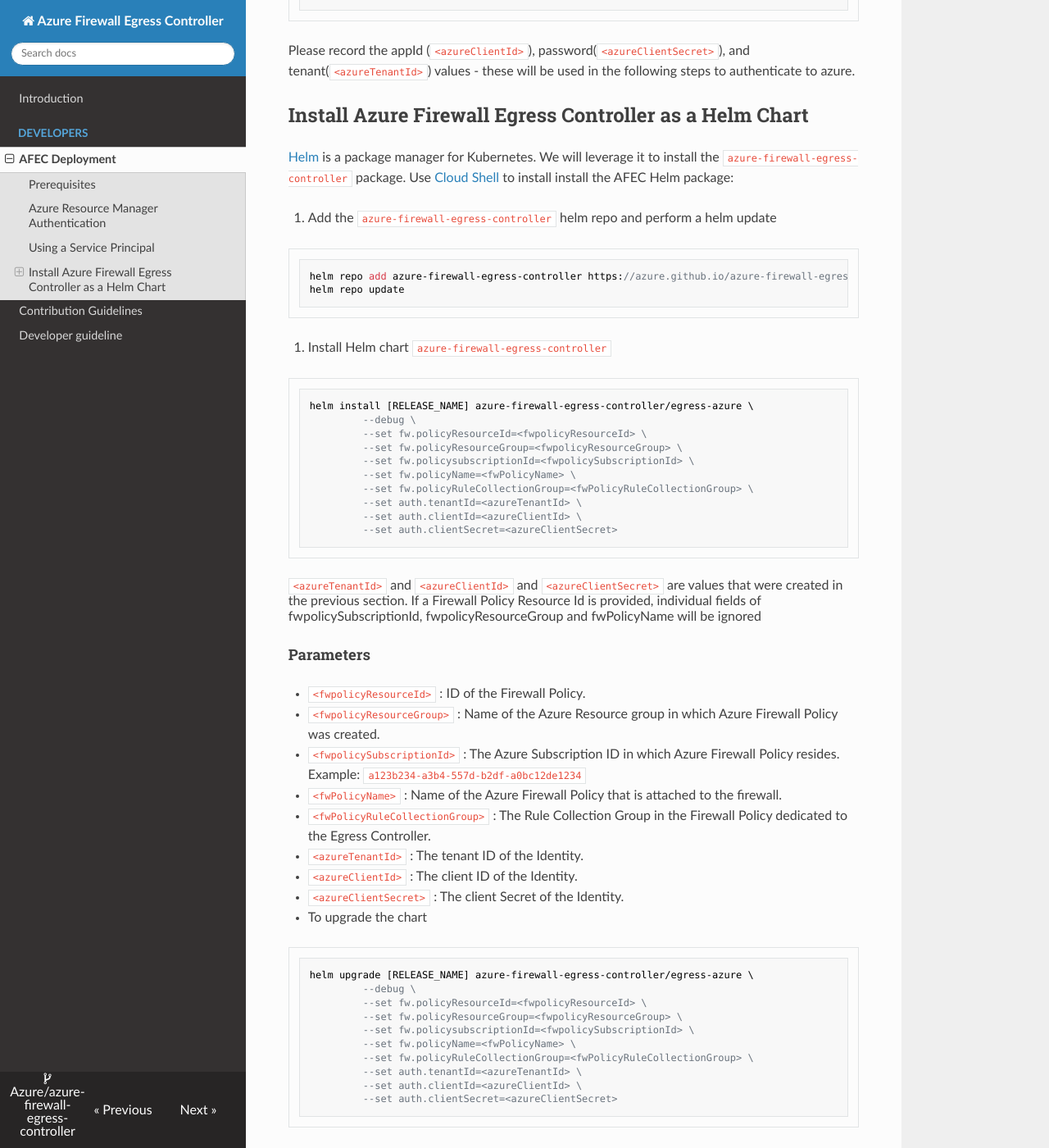
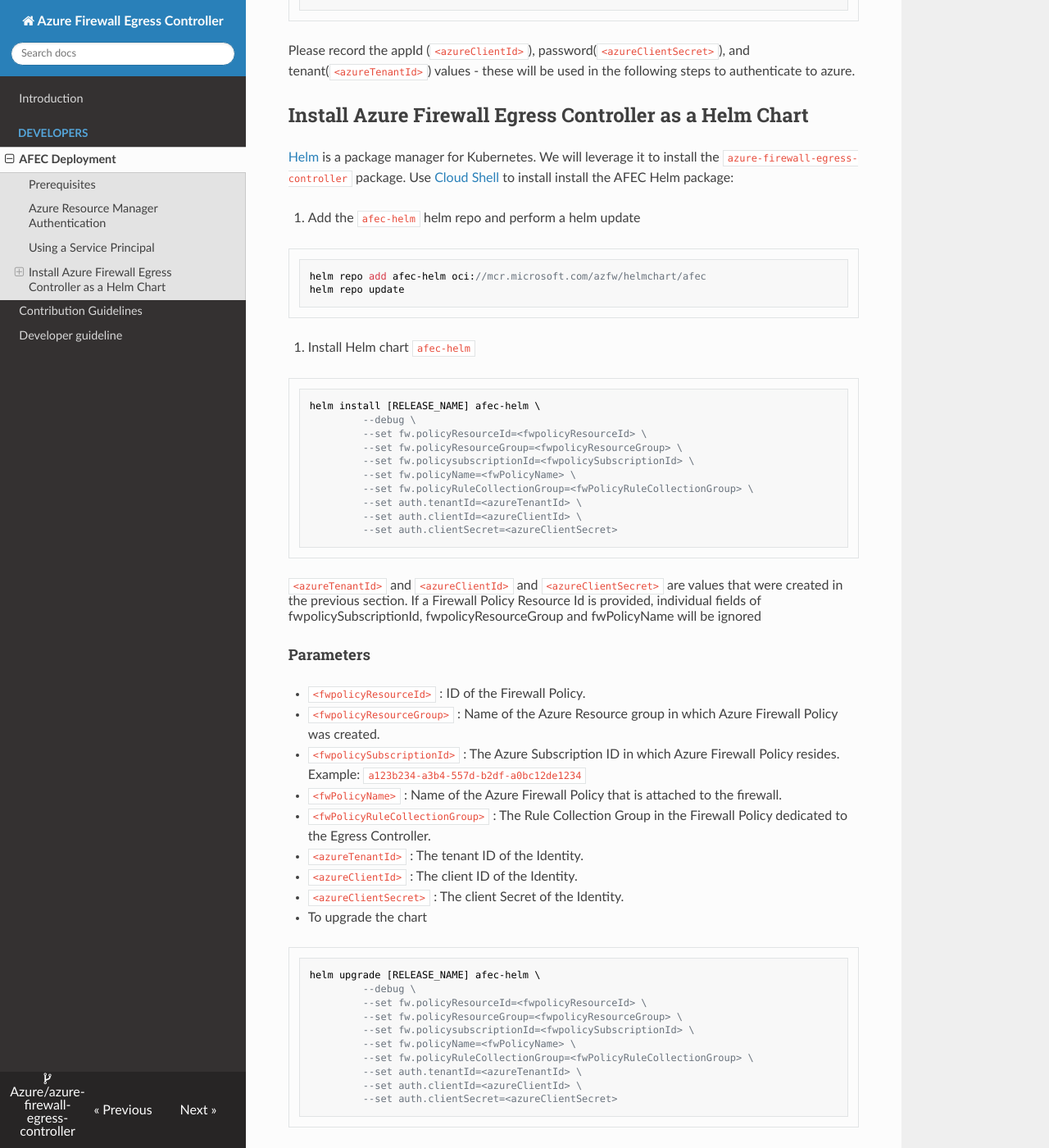
Before and after one commit to Azure/azure-firewall-egress-controller, an MkDocs documentation site: the page built from docs/developers/build.md, in a window 1280 px wide and 1400 px high, scrolled down 980 px. Shown: the whole window at 82% size. Built offline with MkDocs 1.6.1, drawn with Linux system fonts in a browser that asks for light colours; nearby versions of some CDN libraries.

Commit message:
Documentation update for helm

````diff
--- a/docs/developers/build.md
+++ b/docs/developers/build.md
@@ -36,17 +36,17 @@
 Kubernetes. We will leverage it to install the `azure-firewall-egress-controller` package.
 Use [Cloud Shell](https://shell.azure.com/) to install install the AFEC Helm package:
 
-1. Add the `azure-firewall-egress-controller` helm repo and perform a helm update
+1. Add the `afec-helm` helm repo and perform a helm update
 
 ```console
-helm repo add azure-firewall-egress-controller https://azure.github.io/azure-firewall-egress-controller/charts
+helm repo add afec-helm oci://mcr.microsoft.com/azfw/helmchart/afec
 helm repo update
 ```
 
-2. Install Helm chart `azure-firewall-egress-controller`
+2. Install Helm chart `afec-helm`
 
 ```console
-helm install [RELEASE_NAME] azure-firewall-egress-controller/egress-azure \
+helm install [RELEASE_NAME] afec-helm \
          --debug \
          --set fw.policyResourceId=<fwpolicyResourceId> \
          --set fw.policyResourceGroup=<fwpolicyResourceGroup> \
@@ -74,7 +74,7 @@
 3. To upgrade the chart
 
 ```console
-helm upgrade [RELEASE_NAME] azure-firewall-egress-controller/egress-azure \
+helm upgrade [RELEASE_NAME] afec-helm \
          --debug \
          --set fw.policyResourceId=<fwpolicyResourceId> \
          --set fw.policyResourceGroup=<fwpolicyResourceGroup> \
````
Also changed, not shown: helm/egress-azure/README.md (+5 -5 lines).
